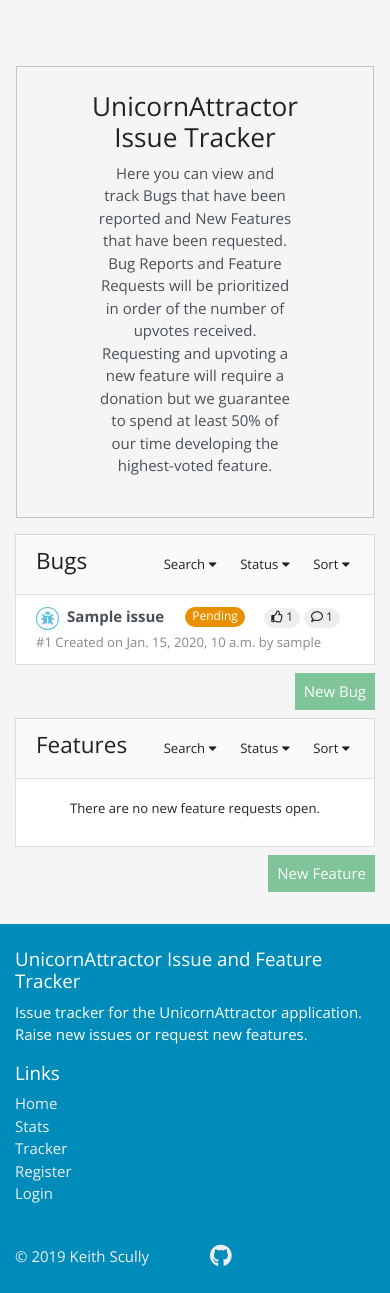
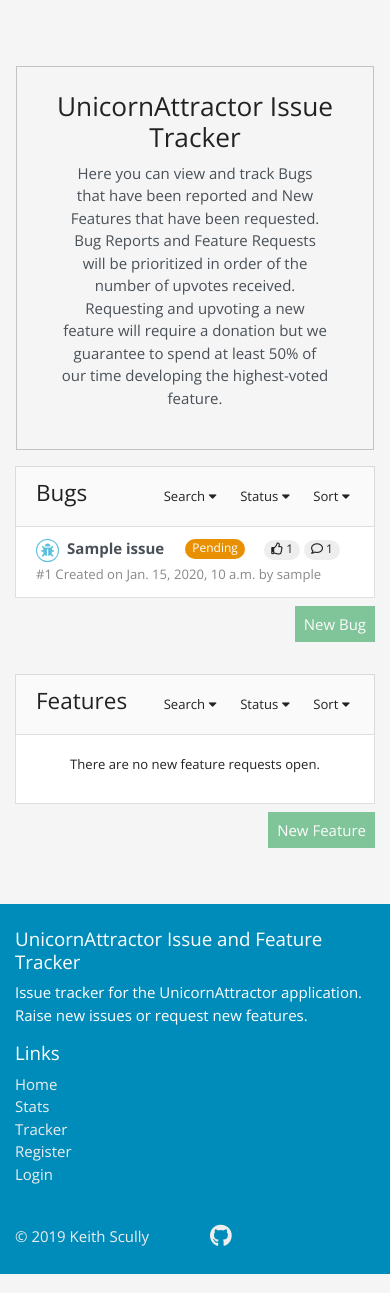
Before and after one commit to kes2401/issue-tracker, a Django app: page /issues/tracker/ in a window 390 px wide. Shown: the part 58-1351 px from the top of the page. Run offline with Django 3.2, Linux system fonts and the light colour scheme; tables that the repository leaves empty hold one stand-in row (values such as "Sample post"); some libraries are stand-ins or nearby versions.

Commit message:
adjust styles for responsiveness

```diff
--- a/issues/templates/tracker.html
+++ b/issues/templates/tracker.html
@@ -6,7 +6,7 @@
 <div class="container mb-4">
 
     <div class="row">
-        <div class="border heading-border mx-3 my-3 py-4 px-5 text-center">
+        <div class="border heading-border mx-3 my-3 py-4 px-sm-5 text-center">
             <h3><strong>UnicornAttractor Issue Tracker</strong></h3>
             <p class="text-secondary w-75 mx-auto">Here you can view and track Bugs that have been reported and New
                 Features that have been requested. Bug Reports and Feature Requests will be prioritized in order of the
@@ -16,7 +16,7 @@
     </div>
 
     <div class="row">
-        <div class="col-12 col-md-6">
+        <div class="col-12 col-md-6 mb-4">
             <ul class="list-group d-flex flex-column">
                 <li class="list-group-item list-group-item-secondary">
                     <div class="d-flex flex-row text-center">
@@ -37,7 +37,8 @@
                         <div>
                             <i class="fas fa-bug mr-2 border border-info text-info rounded-circle p-1"></i>
                         </div>
-                        <h6><a href="bug_detail/{{ bug.pk }}/"
+                        <h6 class="issue-title text-wrap">
+                            <a href="bug_detail/{{ bug.pk }}/"
                                 class="text-decoration-none text-secondary font-weight-bold"><strong>{{ bug.title }}</strong></a>
                         </h6>
                         <div class="ml-auto min-width-90 d-flex justify-content-center">
@@ -79,7 +80,7 @@
             {% endif %}
         </div>
 
-        <div class="col-12 col-md-6">
+        <div class="col-12 col-md-6 mb-4">
             <ul class="list-group d-flex flex-column">
                 <li class="list-group-item list-group-item-secondary">
                     <div class="d-flex flex-row text-center">
@@ -100,7 +101,7 @@
                         <div>
                             <i class="fas fa-plus mr-2 border border-success text-success rounded-circle p-1"></i>
                         </div>
-                        <h6>
+                        <h6 class="issue-title text-wrap">
                             <a href="feature_detail/{{ feature.pk }}/"
                                 class="text-decoration-none text-secondary font-weight-bold"><strong>{{ feature.title }}</strong></a>
                         </h6>
--- a/static/css/custom.css
+++ b/static/css/custom.css
@@ -118,7 +118,9 @@ td.mceToolbar {
     height: 32px !important;
 }
 
-
+.issue-title {
+    overflow-wrap: break-word;
+}
 
 /* Utility Classes */
 
@@ -160,10 +162,49 @@ div .w-40 {
 
  /* Media Queries  */
 
-@media (max-width: 767px) {
+ @media (max-width: 767px) {
     .xs-center { text-align: center; }
+}
+
+@media (min-width: 993px) {
+    .issue-title {
+        max-width: 250px;
+    }
+}
+
+@media (min-width: 768px) and (max-width: 992px) {
+    .issue-title {
+        max-width: 75px;
+    }
+}
+
+@media (min-width: 768px) and (max-width: 992px) {
+    .issue-title {
+        max-width: 75px;
+    }
+}
+
+@media (min-width: 571px) and (max-width: 767px) {
+    .issue-title {
+        max-width: 250px;
+    }
+}
+
+@media (min-width: 478px) and (max-width: 570px) {
+    .issue-title {
+        max-width: 150px;
+    }
 }
 
 @media (max-width: 477px) {
     .brand-logo { max-width: 75vw; }
+    .issue-title {
+        max-width: 100px;
+    }
 }
+
+@media (max-width: 380px) {
+    .issue-title {
+        max-width: 65px;
+    }
+}
--- a/stats/templates/stats.html
+++ b/stats/templates/stats.html
@@ -9,7 +9,7 @@
 <div class="container">
 
     <div class="row">
-        <div class="w-100 border heading-border mx-3 my-3 py-4 px-5 text-center">
+        <div class="w-100 border heading-border mx-3 my-3 py-4 px-sm-5 text-center">
             <h3><strong>UnicornAttractor Issue Statistics</strong></h3>
             <p class="text-secondary w-75 mx-auto">Here you can analyse data from our bugs and features database.</p>
         </div>
```
